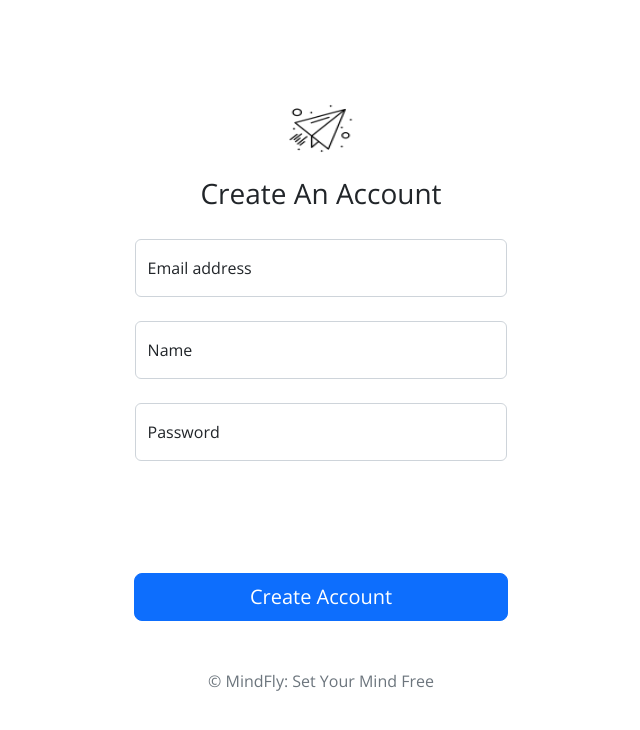
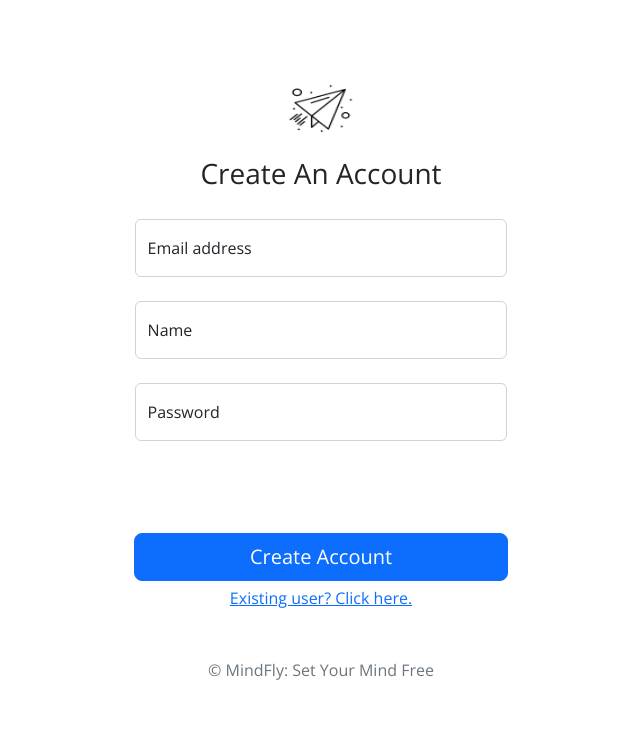
Before and after one commit to n-lambert/mindfulness-app, a Flask app: page /create-account in a window 1280 px wide. Shown: the top 730 px of the page, without its empty margins (319-959 px from the left). Run offline with Flask 2, Linux system fonts and the light colour scheme.

Commit message:
addded href link for existing/new users

```diff
--- a/static/css/styles.css
+++ b/static/css/styles.css
@@ -27,12 +27,12 @@
     align-items: center;
     display: flex;
     margin: auto;
-    margin-top: 100px;
+    margin-top: 80px;
     max-width: 374px;
 }
 
 #log-in-form{
-    margin-top: 100px;
+    margin-top: 80px;
 }
 
 .logout-button{
@@ -108,3 +108,7 @@ body{
 .survey-question-and-input{
     padding-bottom: 15px;
 }
+
+.link{
+    padding-top: 5px;
+}
--- a/templates/create_account.html
+++ b/templates/create_account.html
@@ -26,6 +26,9 @@
       <div class="sign-in-buttons">
         <button class="w-100 btn btn-lg btn-primary" type="submit">Create Account</button>
       </div>
+      <div class="link">
+        <a href="/log-in">Existing user? Click here.</a>
+      </div>
       <p class="mt-5 mb-3 text-muted">© MindFly: Set Your Mind Free</p>
     </form>
   </main>
--- a/templates/log_in.html
+++ b/templates/log_in.html
@@ -26,6 +26,9 @@
       <div class="sign-in-buttons">
         <button class="w-100 btn btn-lg btn-primary" type="submit">Sign in</button>
       </div>
+      <div class="link">
+        <a href="/create-account">New user? Click here.</a>
+      </div>
       <p class="mt-5 mb-3 text-muted">© MindFly: Set Your Mind Free</p>
     </form>
   </main>
```
